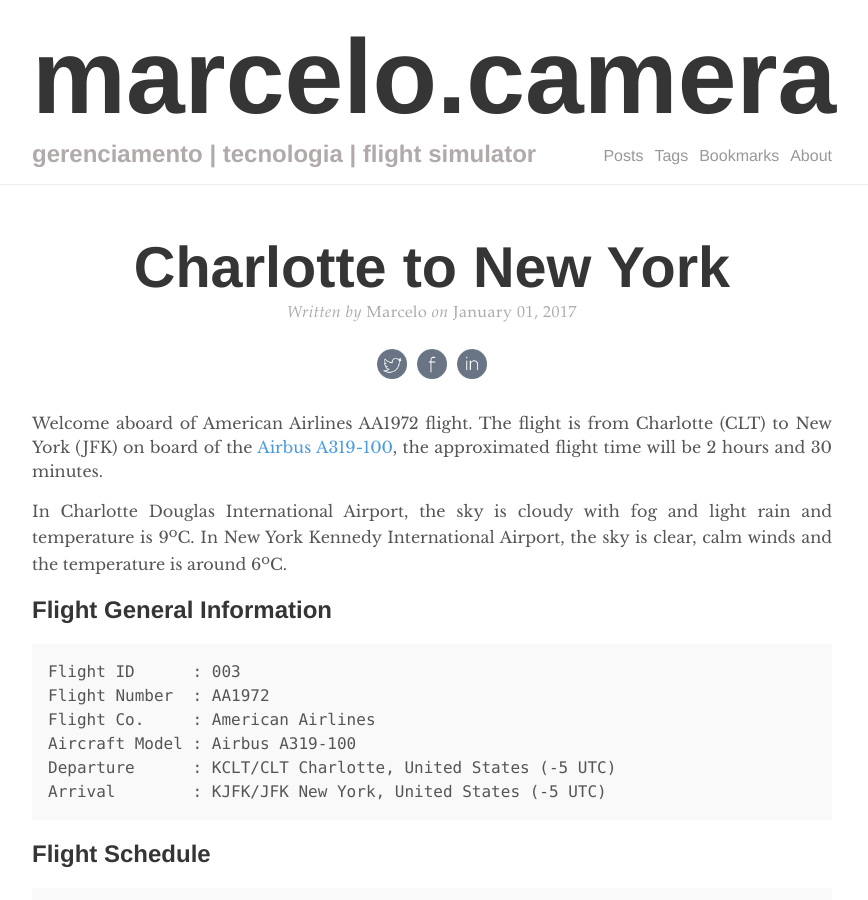
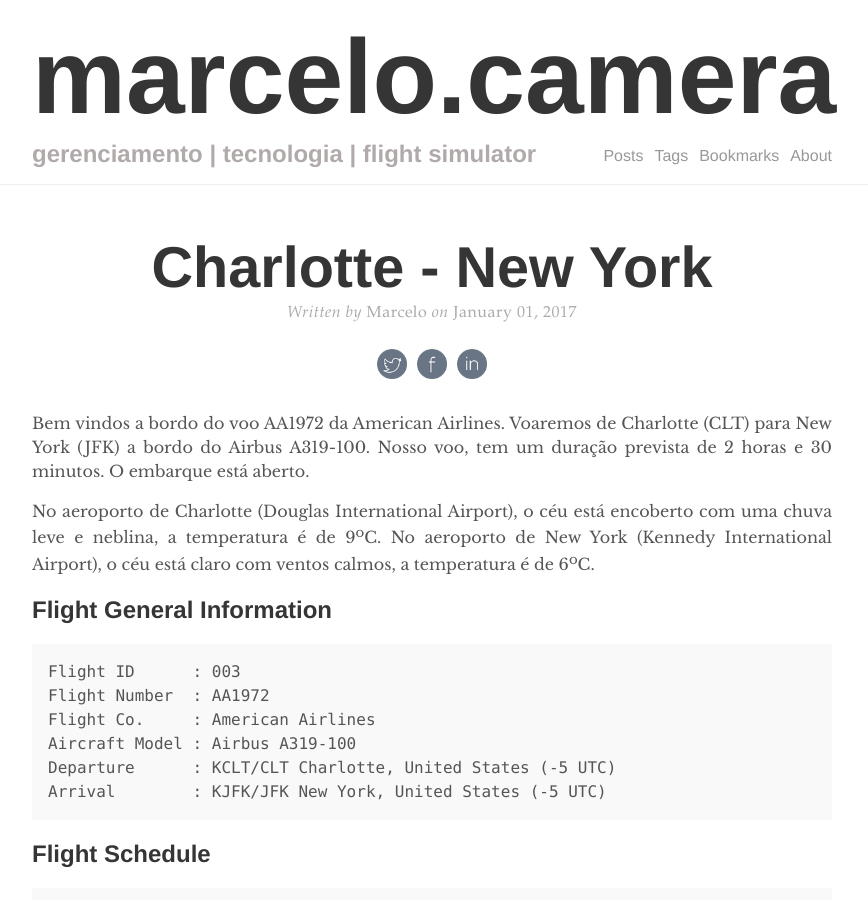
Before and after one commit to marcelocamera/marcelocamera.github.io, a Jekyll site: the page built from _posts/2017-01-01-003-CLT-JFK.md, in a window 1280 px wide and 900 px high. Shown: the whole window, without its empty margins (208-1076 px from the left). Built offline with Jekyll 4.4.1, drawn with Linux system fonts in a browser that asks for light colours; comment, search, counter and statistics services are not loaded.

Commit message:
Update 2017-01-01-003-CLT-JFK.md

```diff
--- a/_posts/2017-01-01-003-CLT-JFK.md
+++ b/_posts/2017-01-01-003-CLT-JFK.md
@@ -1,13 +1,15 @@
 ---
 layout: post
-title: "Charlotte to New York"
+title: "Charlotte - New York"
 author: "Marcelo"
 comments: true
 tags: flight-simulator
+excerpt_separator: <!--more-->
 ---
-Welcome aboard of American Airlines AA1972 flight. The flight is from Charlotte (CLT) to New York (JFK) on board of the <a href="https://imgproc.airliners.net/photos/airliners/7/1/6/6245617.jpg?v=v44ddb942635" target="_blank">Airbus A319-100</a>, the approximated flight time will be 2 hours and 30 minutes.
+Bem vindos a bordo do voo AA1972 da American Airlines. Voaremos de Charlotte (CLT) para New York (JFK) a bordo do Airbus A319-100. Nosso voo, tem um duração prevista de 2 horas e 30 minutos. O embarque está aberto.
+<!--more-->
 
-In Charlotte Douglas International Airport, the sky is cloudy with fog and light rain and temperature is 9<sup>o</sup>C. In New York Kennedy International Airport, the sky is clear, calm winds and the temperature is around 6<sup>o</sup>C.
+No aeroporto de Charlotte (Douglas International Airport), o céu está encoberto com uma chuva leve e neblina, a temperatura é de 9<sup>o</sup>C. No aeroporto de New York (Kennedy International Airport), o céu está claro com ventos calmos, a temperatura é de 6<sup>o</sup>C.
 
 ## Flight General Information
 {% highlight markdown %}
@@ -53,5 +55,9 @@ KJFK/JFK  KENNEDY INTL
 {% endhighlight %}
 
 <figure align="center">
-   <img src="/assets/003.PNG">
+   <img src="/assets/003a.webp">
 </figure>
+
+<figure align="center">
+   <img src="/assets/003b.webp">
+</figure>
```
